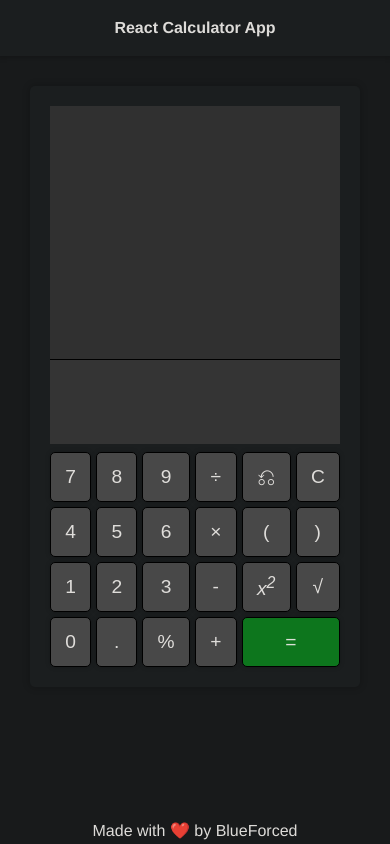
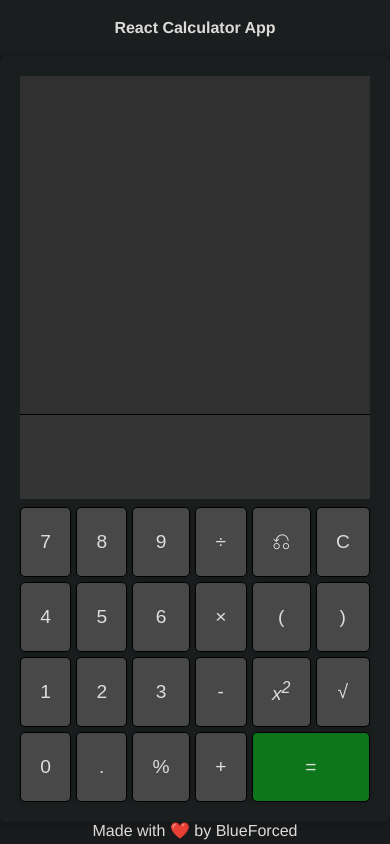
Before and after one commit to BlueWebber/react-calculator, a React (Create React App) app: page / in a window 390 px wide. Built offline with nearby package versions, Linux system fonts and the light colour scheme.

Commit message:
responsive design hotfix

```diff
--- a/src/components/calculator/keyboard.jsx
+++ b/src/components/calculator/keyboard.jsx
@@ -14,6 +14,10 @@ const Container = styled.div`
   grid-template-columns: repeat(6, auto);
   grid-template-rows: repeat(4, 50px);
   grid-gap: 5px;
+
+  @media only screen and (max-width: 600px) {
+    grid-template-rows: repeat(4, 70px);
+  }
 `;
 
 const Keyboard = () => {
--- a/src/components/calculator/numDisplay.jsx
+++ b/src/components/calculator/numDisplay.jsx
@@ -12,6 +12,10 @@ const StyledDiv = styled.div`
 
   & > :first-child {
     margin-top: auto;
+  }
+
+  @media only screen and (max-width: 600px) {
+    height: 40vh;
   }
 `;
 
--- a/src/components/calculator/numInput.jsx
+++ b/src/components/calculator/numInput.jsx
@@ -38,6 +38,12 @@ const InvisibleButton = styled.button`
   position: absolute;
 `;
 
+const isMobile = () => {
+  return !!/Mobile|Android|iP(hone|od)|IEMobile|BlackBerry|Kindle|Silk-Accelerated|(hpw|web)OS|Opera M(obi|ini)/.test(
+    navigator.userAgent
+  );
+};
+
 const NumInput = () => {
   const [state, dispatch] = useCalculatorProvider();
   const inputRef = React.useRef();
@@ -54,14 +60,6 @@ const NumInput = () => {
       { input: isResult && !isNaN(state.input) ? val.slice(-1) : val },
       dispatch
     );
-    /*
-    dispatch({
-      type: actionTypes.changeInput,
-      payload: {
-        input: isResult && !isNaN(state.input) ? val.slice(-1) : val,
-      },
-    });
-    */
   };
 
   const isResult = Array.isArray(state.input);
@@ -72,7 +70,7 @@ const NumInput = () => {
         <Input
           ref={inputRef}
           type="text"
-          onBlur={() => inputRef.current.focus()}
+          onBlur={isMobile() ? () => inputRef.current.focus() : undefined}
           value={isResult ? state.input[0] : state.input}
           onChange={({ target: { value } }) => handleChange(value)}
           bold={isResult}
--- a/src/components/calculator/parent.jsx
+++ b/src/components/calculator/parent.jsx
@@ -21,6 +21,10 @@ const StyledDiv = styled.div`
     ${({ theme, disabled }) =>
       disabled ? "null" : theme.colors.shadow.primary};
   font-size: 1.2rem;
+
+  @media only screen and (max-width: 600px) {
+    margin: 0px;
+  }
 `;
 
 const Calculator = () => {
```
